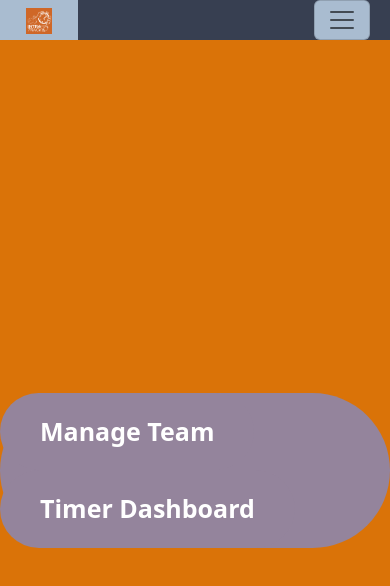
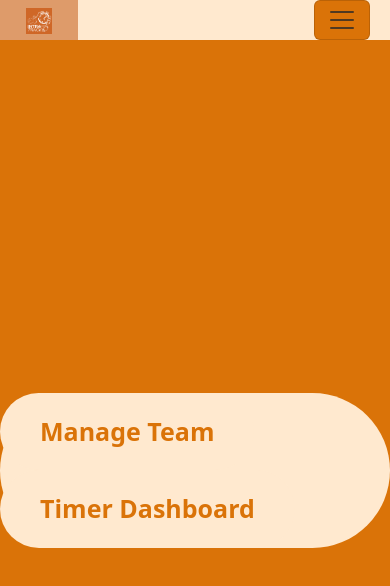
Before and after one commit to rheajshah/IntraTracker, a React (Create React App) app: page / in a window 390 px wide. Shown: the top 586 px of the page. Built offline with nearby package versions, Linux system fonts and the light colour scheme.

Commit message:
home page css

```diff
--- a/src/Home.css
+++ b/src/Home.css
@@ -10,18 +10,19 @@
 .btn-container{
     margin: 0;
     padding: 0;
-    background-color: #94849c;
+    background-color: #FFE9CF;
 }
 
 .home-button{
     font-size: 25px;
     font-weight: bold;
-    background-color: #94849c;
+    color: #DA7308;
+    background-color: #FFE9CF;
     border: none;
     padding: .8em 1.6em;
     margin: 0 !important;
 }
 
 .home-button:hover{
-    background-color: #3c152a;
+    background-color: #de9b6a;
 }
--- a/src/Navbar.css
+++ b/src/Navbar.css
@@ -4,14 +4,14 @@
 }
 
 .nav-container a:hover {
-    color: #373f51;
-    background-color: #a9bcd0;
+    color: #f1e1cf;
+    background-color: #de9b6a;
     transition: color .15s ease-in-out, background-color .15s ease-in-out;
 }
 
 .nav-container a {
-    color: #d0e2f5;
-    background-color: #373f51;
+    color: #DA7308;
+    background-color: #FFE9CF;
     font-size: 18px;
     font-weight: bold;
     padding: 1.5vw;
@@ -49,24 +49,30 @@
 
 @media (max-width: 992px) {
     .nav-container {
-        background-color: #373f51;
+        background-color: #FFE9CF;
     }
 
     .navbar-toggler {
         margin-right: 1em;
-        background-color: #a9bcd0;
-        height: 75%;
+        background-color: #DA7308;
+        height: 80%;
         width: auto;
+    }
+
+    .navbar-toggler:focus {
+        outline: none; /* Remove the outline */
+        box-shadow: none; /* Remove the box shadow */
     }
 
     .navbar-collapse {
         position: absolute;
         right: 0;
-        top: 60px;
-        /* Adjust based on the navbar's height */
-        background-color: #373f51;
+         /* Adjust based on the navbar's height */
+        top: 100%;
+        background-color: #DA7308;
         width: 100%;
         /* Ensure it takes full width */
+        text-align: center;
     }
 
     .nav {
```
